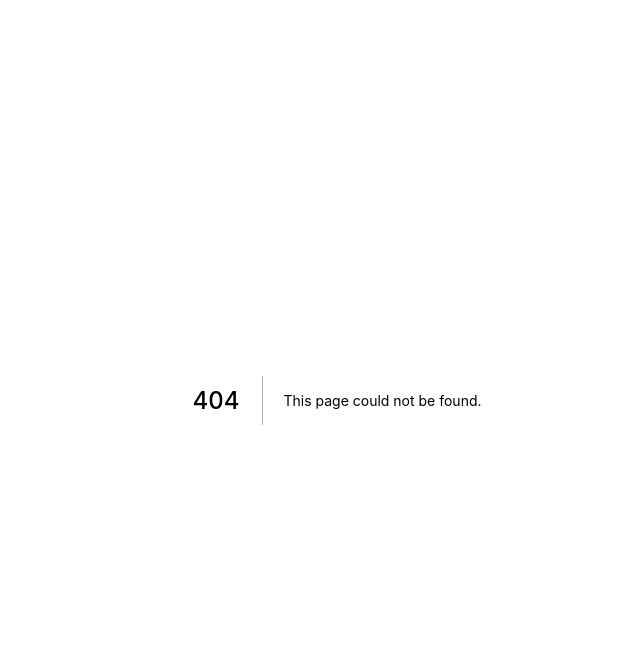
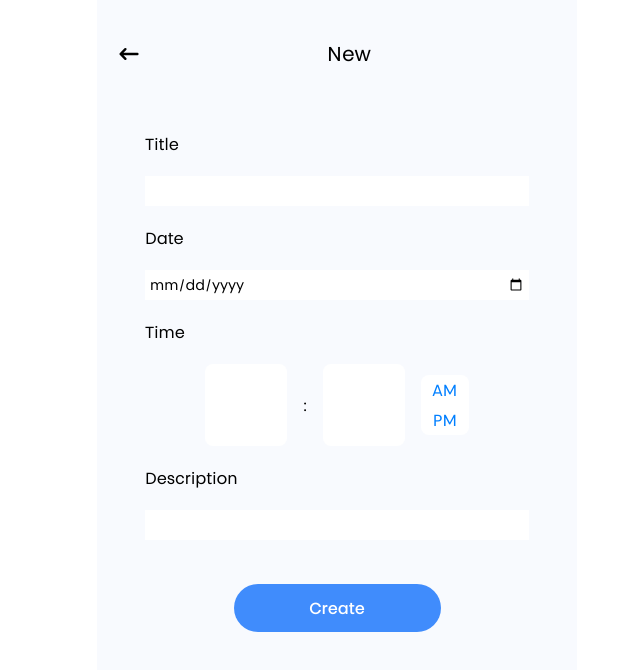
Before and after one commit to farhanakbar8/remindee, a Next.js app in the folder remindee-app/: page /addreminder in a window 1280 px wide. Before the commit this address had no page. Shown: the top 670 px of the page, without its empty margins (303-943 px from the left). Built offline with nearby package versions, Linux system fonts and the light colour scheme.

Commit message:
add reminder form

```diff
--- /dev/null
+++ b/remindee-app/pages/addreminder/index.tsx
@@ -0,0 +1,89 @@
+import Link from "next/link";
+import { HiArrowNarrowLeft } from "react-icons/hi";
+
+const addReminder = () => {
+  return (
+    <div className='container w-[480px] mx-auto flex justify-center bg-[#F8FAFE] min-h-screen'>
+      <div className='w-full px-5 font-[T-Regular]'>
+        {/* Header - Navbar */}
+        <div className='flex justify-between justify-items-center pt-10'>
+          <Link href={"/"}>
+            <button className='text-2xl'>
+              <HiArrowNarrowLeft></HiArrowNarrowLeft>
+            </button>
+          </Link>
+          <p className='select-none text-xl'>New</p>
+          <button className='opacity-0 text-[0.1px]'>
+            <HiArrowNarrowLeft></HiArrowNarrowLeft>
+          </button>
+        </div>
+        {/* Header - Navbar */}
+        {/* Reminder Form */}
+        <div className='mt-16 mx-7'>
+          <form action='' className='flex flex-col gap-5'>
+            <label htmlFor=''>Title</label>
+            <input
+              type='text'
+              name=''
+              id=''
+              className='px-1 text-sm h-[30px]'
+            />
+            <label htmlFor=''>Date</label>
+            <input
+              type='date'
+              name=''
+              id=''
+              className='px-1 text-sm h-[30px]'
+            />
+            <label htmlFor=''>Time</label>
+            <div className='flex justify-center items-center gap-4'>
+              <input
+                type='number'
+                name=''
+                id=''
+                min='0'
+                max='99'
+                className='w-[82px] h-[82px] rounded-lg text-5xl text-[#007FFF] focus:bg-[#007FFF] focus:text-white text-center focus:outline-none'
+              />
+              :
+              <input
+                type='number'
+                name=''
+                id=''
+                min='0'
+                max='60'
+                className='w-[82px] h-[82px] rounded-lg text-5xl text-[#007FFF] focus:bg-[#007FFF] focus:text-white text-center focus:outline-none'
+              />
+              <div className='flex flex-col'>
+                <button className='w-[48px] h-[30px] bg-white rounded-t-lg text-[#007FFF] focus:bg-[#007FFF] focus:text-white hover:bg-[#007FFF] hover:text-white'>
+                  AM
+                </button>
+                <button className='w-[48px] h-[30px] bg-white rounded-b-lg text-[#007FFF] focus:bg-[#007FFF] focus:text-white hover:bg-[#007FFF] hover:text-white'>
+                  PM
+                </button>
+              </div>
+            </div>
+            <label htmlFor=''>Description</label>
+            <input
+              type='text'
+              name=''
+              id=''
+              className='px-1 text-sm h-[30px]'
+            />
+            <div className='flex flex-col justify-center mt-6'>
+              <button
+                type='submit'
+                className=' bg-[#408CFC] rounded-3xl text-white py-3 font-[T-Medium] w-[207px] m-auto'
+              >
+                Create
+              </button>
+            </div>
+          </form>
+        </div>
+        {/* Reminder Form */}
+      </div>
+    </div>
+  );
+};
+
+export default addReminder;
--- a/remindee-app/styles/globals.css
+++ b/remindee-app/styles/globals.css
@@ -35,3 +35,14 @@ a {
 * {
   box-sizing: border-box;
 }
+
+input::-webkit-outer-spin-button,
+input::-webkit-inner-spin-button {
+  -webkit-appearance: none;
+  margin: 0;
+}
+
+/* Firefox */
+input[type="number"] {
+  -moz-appearance: textfield;
+}
```
